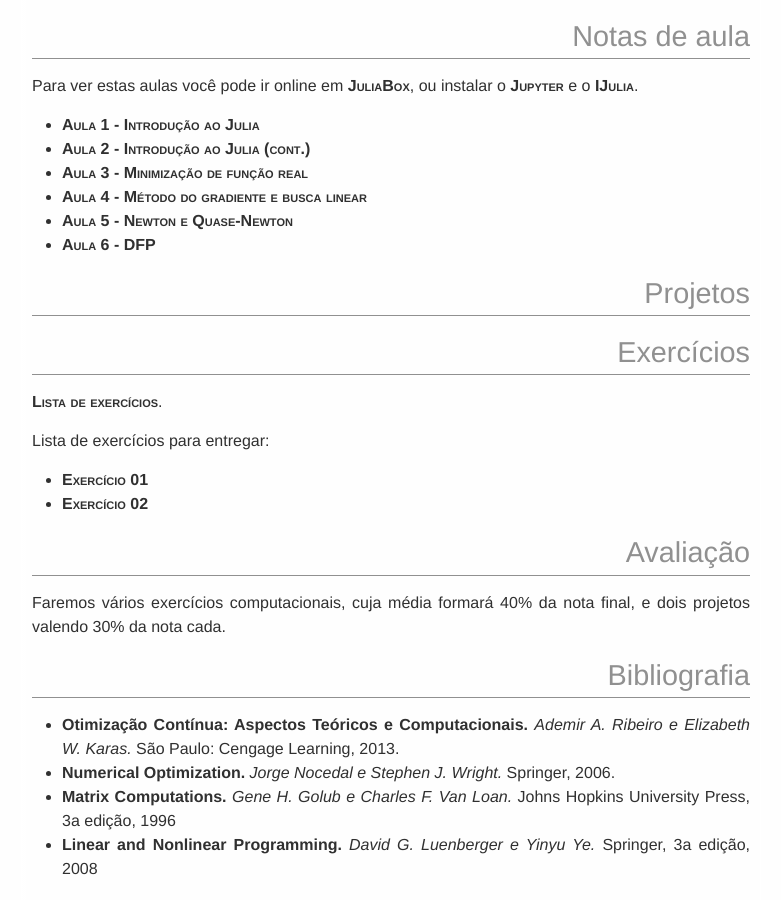
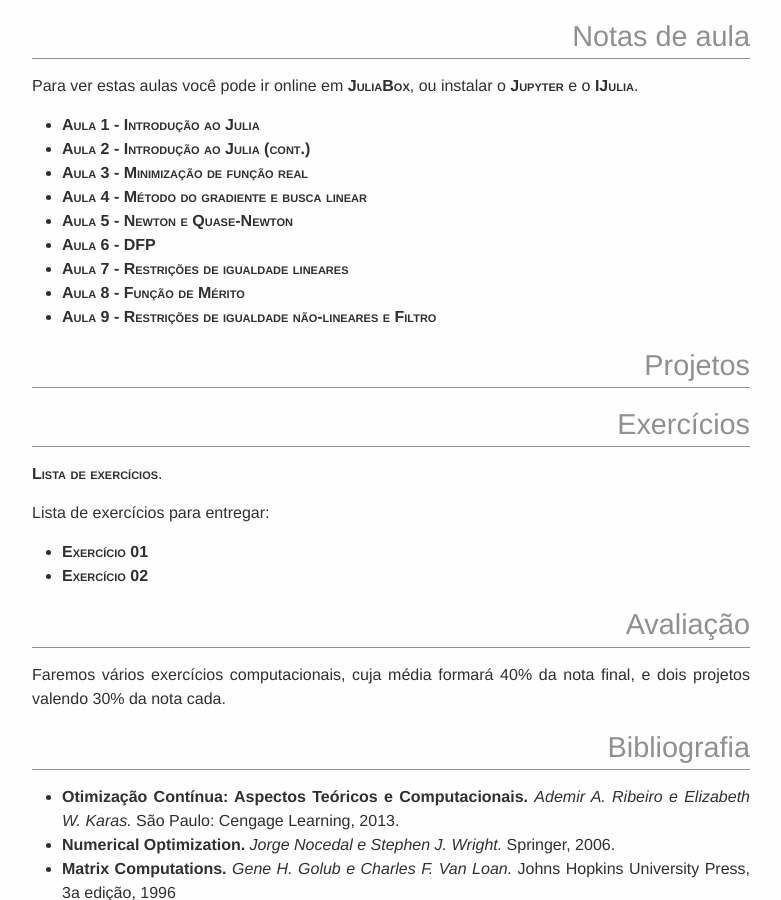
Before and after one commit to abelsiqueira/abelsiqueira.github.io-old, a Jekyll site: the page built from disciplinas/cm114-2016s2.md, in a window 1280 px wide and 900 px high, scrolled down 1015 px. Shown: the whole window, without its empty margins (249-1030 px from the left). Built offline with Jekyll 4.4.1, drawn with Linux system fonts in a browser that asks for light colours.

Commit message:
Adiciona aulas de cm114

```diff
--- a/disciplinas/cm114-2016s2.md
+++ b/disciplinas/cm114-2016s2.md
@@ -42,6 +42,9 @@ ou instalar o [Jupyter](https://jupyter.org/) e o
   - [Aula 4 - Método do gradiente e busca linear]({{ site.baseurl }}/disciplinas/cm114/04-gradiente-e-busca-linear.ipynb)
   - [Aula 5 - Newton e Quase-Newton]({{ site.baseurl }}/disciplinas/cm114/05-newton.ipynb)
   - [Aula 6 - DFP]({{ site.baseurl }}/disciplinas/cm114/06-dfp.ipynb)
+  - [Aula 7 - Restrições de igualdade lineares]({{ site.baseurl }}/disciplinas/cm114/07-min-rest-igualdade.ipynb)
+  - [Aula 8 - Função de Mérito]({{ site.baseurl }}/disciplinas/cm114/08-min-rest-igualdade-merito.ipynb)
+  - [Aula 9 - Restrições de igualdade não-lineares e Filtro]({{ site.baseurl }}/disciplinas/cm114/09-min-rest-igualdade-filtro.ipynb)
 
 # Projetos
 
```
Also changed, not shown: 4 other files.
